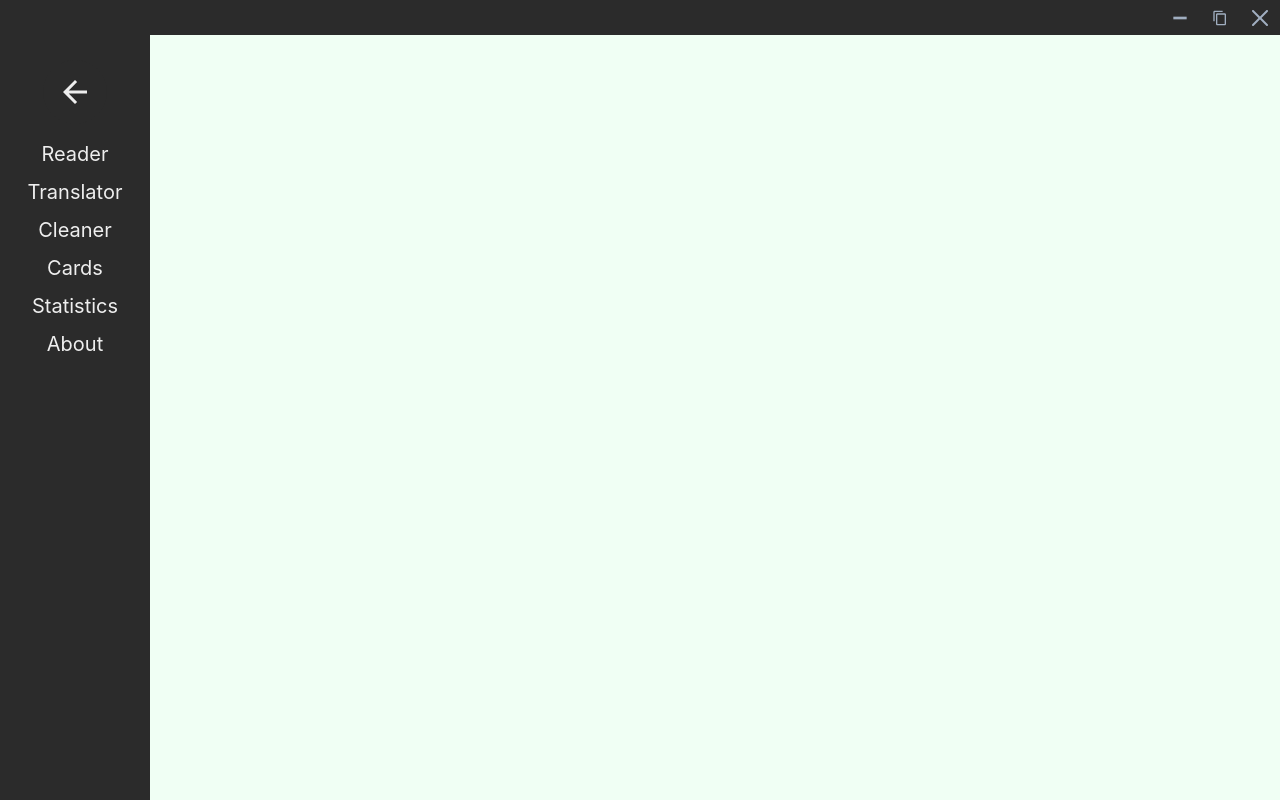
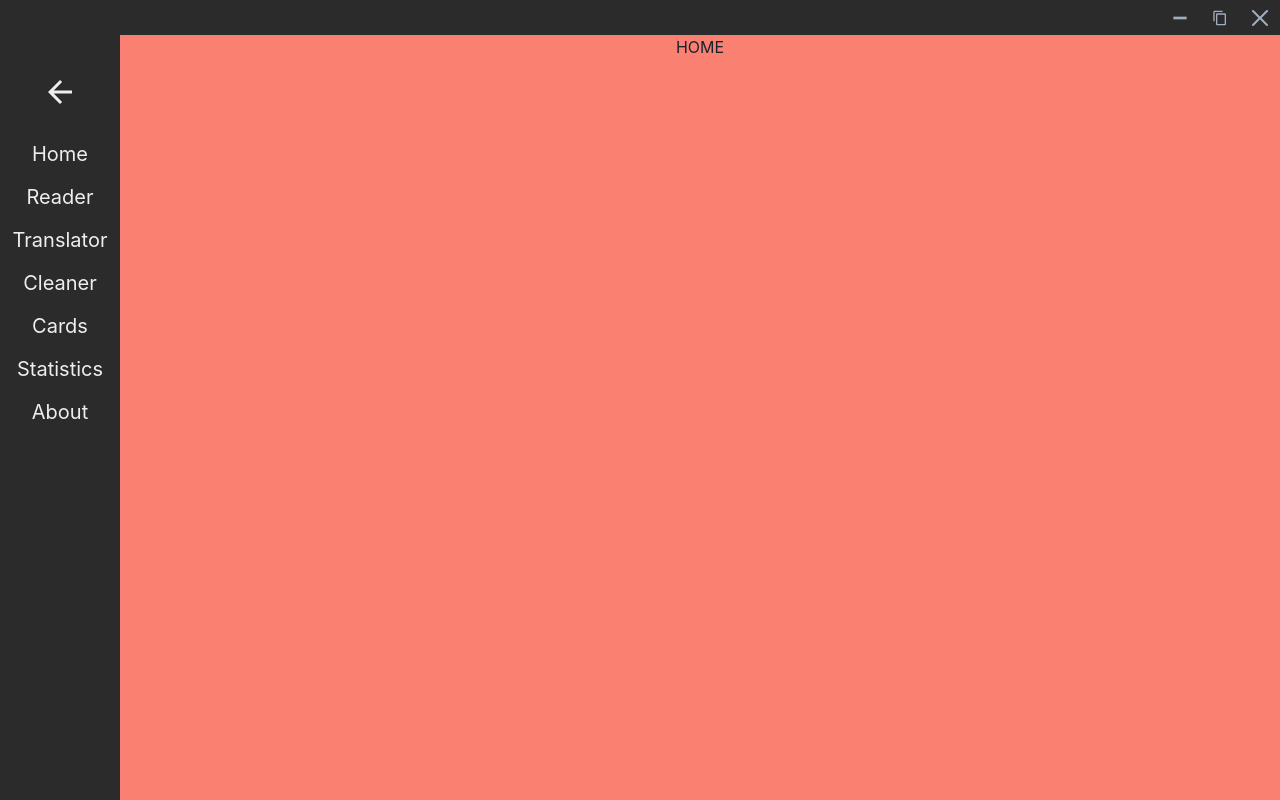
Before and after one commit to Stevenree/EE_SeniorProj, a React (Create React App) app in the folder frontend/: page / in a window 1280 px wide. Built offline with nearby package versions, Linux system fonts and the light colour scheme; the HTML template or start-up script is replaced by a standard one.

Commit message:
Add page routing

```diff
--- a/frontend/src/App.tsx
+++ b/frontend/src/App.tsx
@@ -5,6 +5,14 @@ import { Box, Flex } from "@chakra-ui/layout";
 import './App.css';
 import TitleBar from "./global-components/TitleBar";
 import SideBar from "./global-components/SideBar";
+import {
+    BrowserRouter as Router,
+    Switch,
+    Route,
+    Link
+} from "react-router-dom"
+import Reader from "./Pages/Reader";
+import Home from "./Pages/Home";
 
 function App() {
     document.body.style.height='100%';
@@ -18,14 +26,22 @@ function App() {
                 <TitleBar />
 
                 {/* Container body for the rest of the application */}
-                <Box
-                    bgColor={"green.50"}
-                    flexGrow={1}
-                    flexShrink={1}
-                    flexBasis={'auto'}
-                >
-                    <SideBar/>
+                <Box bgColor={"green.50"} flexGrow={1} flexShrink={1} flexBasis={'auto'}>
+                    <Flex flexFlow="row" w={'100%'} h={'100%'}>
+
+                        <SideBar/>
+
+                        {/* Now we need to render the actual page that we've routed */}
+                        <Router>
+                            <Switch>
+                                <Route exact path="/reader" component={Reader} />
+                                <Route exact path="/" component={Home}/>
+                            </Switch>
+                        </Router>
+
+                    </Flex>
                 </Box>
+
             </Flex>
 
         </ChakraProvider>
--- /dev/null
+++ b/frontend/src/Pages/Home.tsx
@@ -0,0 +1,12 @@
+import { Box, Center, VStack } from '@chakra-ui/layout'
+import React, { Component } from 'react'
+
+export default class Home extends Component {
+    render() {
+        return (
+            <Box h="100%" w="100%" bgColor="salmon">
+                <Center> HOME </Center>
+            </Box>
+        )
+    }
+}
--- /dev/null
+++ b/frontend/src/Pages/Reader.tsx
@@ -0,0 +1,12 @@
+import { Box, Center } from '@chakra-ui/react'
+import React, { Component } from 'react'
+
+export default class Reader extends Component {
+    render() {
+        return (
+            <Box h="100%" w="100%" bgColor="lemonchiffon">
+                <Center> READER </Center>
+            </Box>
+        )
+    }
+}
--- a/frontend/src/global-components/SideBar.tsx
+++ b/frontend/src/global-components/SideBar.tsx
@@ -1,4 +1,4 @@
-import { Box, Center, VStack } from '@chakra-ui/layout'
+import { Box, Center, Link, VStack } from '@chakra-ui/layout'
 import React, { Component } from 'react'
 import { IconButton, Text } from '@chakra-ui/react'
 import { route } from './types'
@@ -10,12 +10,13 @@ type DrawerStates = {
 }
 
 const page_routes:route[] = [
-	{id:1, name:"Reader", url:""},
-	{id:2, name:"Translator", url:""},
-	{id:3, name:"Cleaner", url:""},
-	{id:4, name:"Cards", url:""},
-	{id:5, name:"Statistics", url:""},
-	{id:6, name:"About", url:""},
+	{id:0, name:"Home", url:"/"},
+	{id:1, name:"Reader", url:"/reader"},
+	{id:2, name:"Translator", url:"/"},
+	{id:3, name:"Cleaner", url:"/"},
+	{id:4, name:"Cards", url:"/"},
+	{id:5, name:"Statistics", url:"/"},
+	{id:6, name:"About", url:"/"},
 ]
 
 export default class SideBar extends Component {
@@ -33,11 +34,15 @@ export default class SideBar extends Component {
 
 		const route_buttons = page_routes.map(
 			(route) =>
-				<Box w={'100%'} _hover={{'background':'#545454'}} cursor={'pointer'}>
-					<Center>
-						<Text color="whiteAlpha.900" fontSize="xl"> {route.name} </Text>
-					</Center>
-				</Box>
+
+					<Box w={'100%'} _hover={{'background':'#545454'}} cursor={'pointer'}>
+						<a href={route.url} >
+							<Center>
+								<Text color="whiteAlpha.900" fontSize="xl" userSelect="none"> {route.name} </Text>
+							</Center>
+						</a>
+						<Box h="5px"/>
+					</Box>
 		)
 
 		const drawer_handle = (
@@ -62,13 +67,13 @@ export default class SideBar extends Component {
 		)
 
 		return (
-			<>
+			<Box flex={0}>
 				{/* Container for the sidebar button */}
-				<Box position="absolute" w={'150px'} top={"60px"} left={0}>
+				<Box position="absolute" w={'120px'} top={"60px"} left={0}>
 					<Center>{drawer_handle}</Center>
 				</Box>
 				{ this.state.isOpen===true ?
-					<Box h={'100%'} w={'150px'} bgColor={'#2B2B2B'} overflow={'hidden'}>
+					<Box h={'100%'} w={'120px'} bgColor={'#2B2B2B'} overflow={'hidden'}>
 						<VStack>
 							<Box h="96px" />
 							{route_buttons}
@@ -77,7 +82,7 @@ export default class SideBar extends Component {
 					<> </>
 				}
 
-			</>
+			</Box>
 		)
 	}
 }
```
